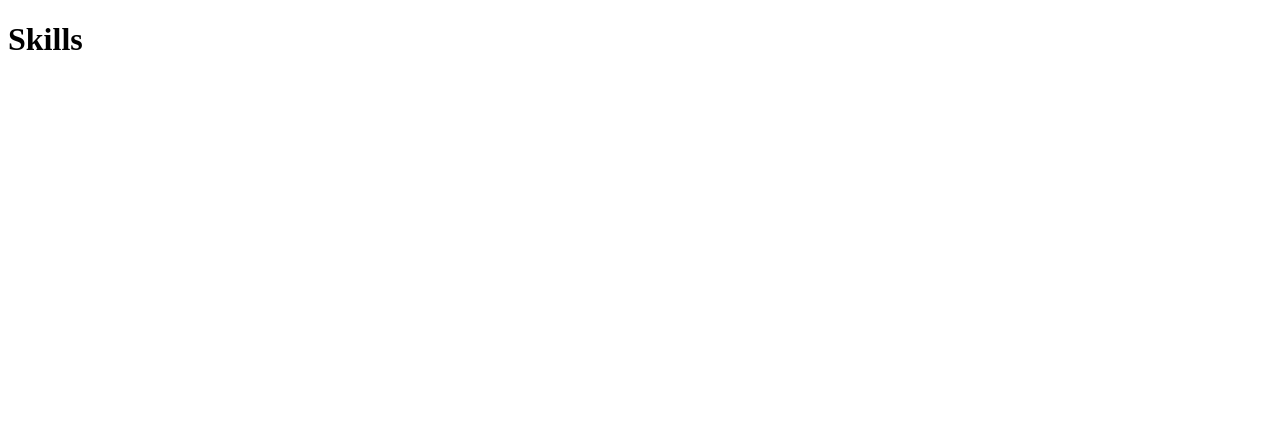
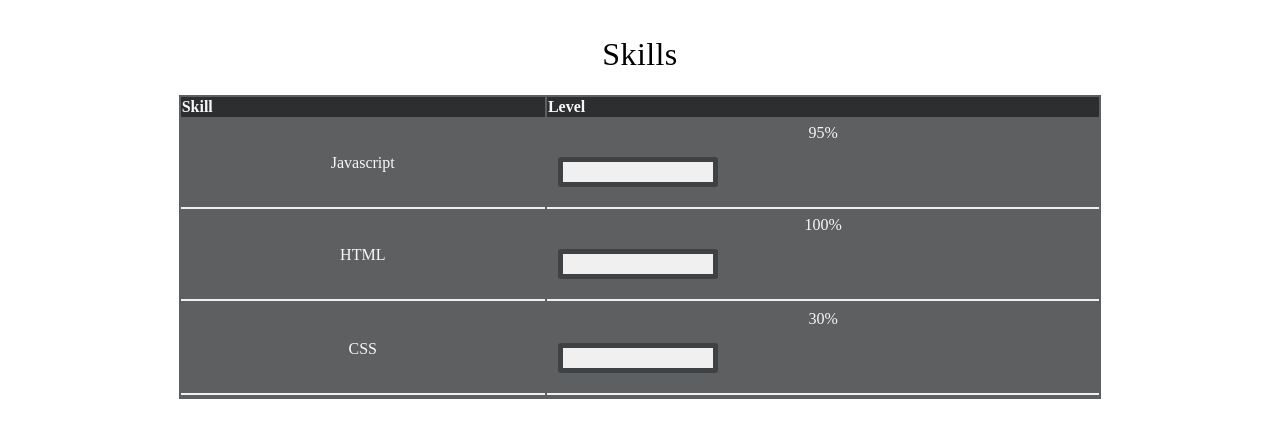
Before and after one commit to VictorOmotor/Learn-HTML, a plain HTML site: page skillset.html in a window 1280 px wide. Drawn offline with Linux system fonts and the light colour scheme.

Commit message:
Added more codes

```diff
--- a/skillset.html
+++ b/skillset.html
@@ -6,7 +6,73 @@
     <meta name="viewport" content="width=device-width, initial-scale=1.0">
     <title>Document</title>
     <style>
+    html. body {
+        width: 100%;
+        height: 100%;
+        overflow-x: hidden;
+        background: #f8f8f8;
+        color: #161f31;
+        font-family: "Open Sans";
+        font-weight: 300;
+        letter-spacing: .4px;
+    }
+    h1, p {
+        font-weight: 400;
+        letter-spacing: .4px;
+    }
+    .container {
+        border-radius: 3px;
+        width: 73%;
+        margin: 10px auto;
+        text-align: center;
+        padding: 5px;
+        padding-bottom: 20px;
+        overflow: hidden;
+    }
+    table {
+        width: 100%;
+        background: #5D5F60;
+        color: #f8f8f8;
+    }
+    thead, tr, td {
+        font-weight: 400;
+        text-align: center;
+    }
+    thead {
+        background: #2d2e30;
+    }
+    tr {
+        text-align: left;
+        overflow: hidden;
+    }
+    td {
+        padding: 5px 10px;
+        border-bottom: solid 2px #f0f0f0;
+        width: 100px;
+    }
+    tbody td:nth-child(2) .percent {
 
+    }
+    .bar-one {
+        width: 150px;
+        height: 20px;
+        border: solid 5px #3f4244;
+        border-radius: 3px;
+        margin: 15px 1px;
+        overflow: hidden;
+        background: #f0f0f0;
+    }
+    .fill {
+        max-width: 100%;
+        height: 100%;
+    }
+    .one .fill {
+        width: 0%;
+        background: #308aca;
+        border-radius: 1px;
+        animation: barOne .4s linear;
+        -webkit-animation: barOne .4s linear;
+    }
     </style>
 </head>
 <body>
@@ -15,7 +81,43 @@
     <h1>Skills</h1>
     <div class="border">
         <table>
+            <thead>
+            <tr>
+                <th>Skill</th>
+                <th>Level</th>
+            </tr>
+            </thead>
+            <tbody>
+                <tr>
+                    <td>Javascript</td>
+                    <td>
+                        <span class="percent">95%</span>
+                        <div class="bar-one">
+                        <div class="fill" style="width:100%"></div>
+                        </div>
+                    </td>
+                </tr>
+                <tr>
+                <td>HTML</td>
+                <td>
+                    <span class="percent">100%</span>
+                        <div class="bar-one">
+                        <div class="fill" style="width:100%"></div>
+                </td>
+                </tr>
+                <tr>
+                 <tr>
+                <td>CSS</td>
+                <td>
+                    <span class="percent">30%</span>
+                        <div class="bar-one">
+                        <div class="fill" style="width:100%"></div>
+                </td>
+                </tr>
+                <tr>
 
+                </tr>
+            </tbody>
         </table>
 
     </div>
```
